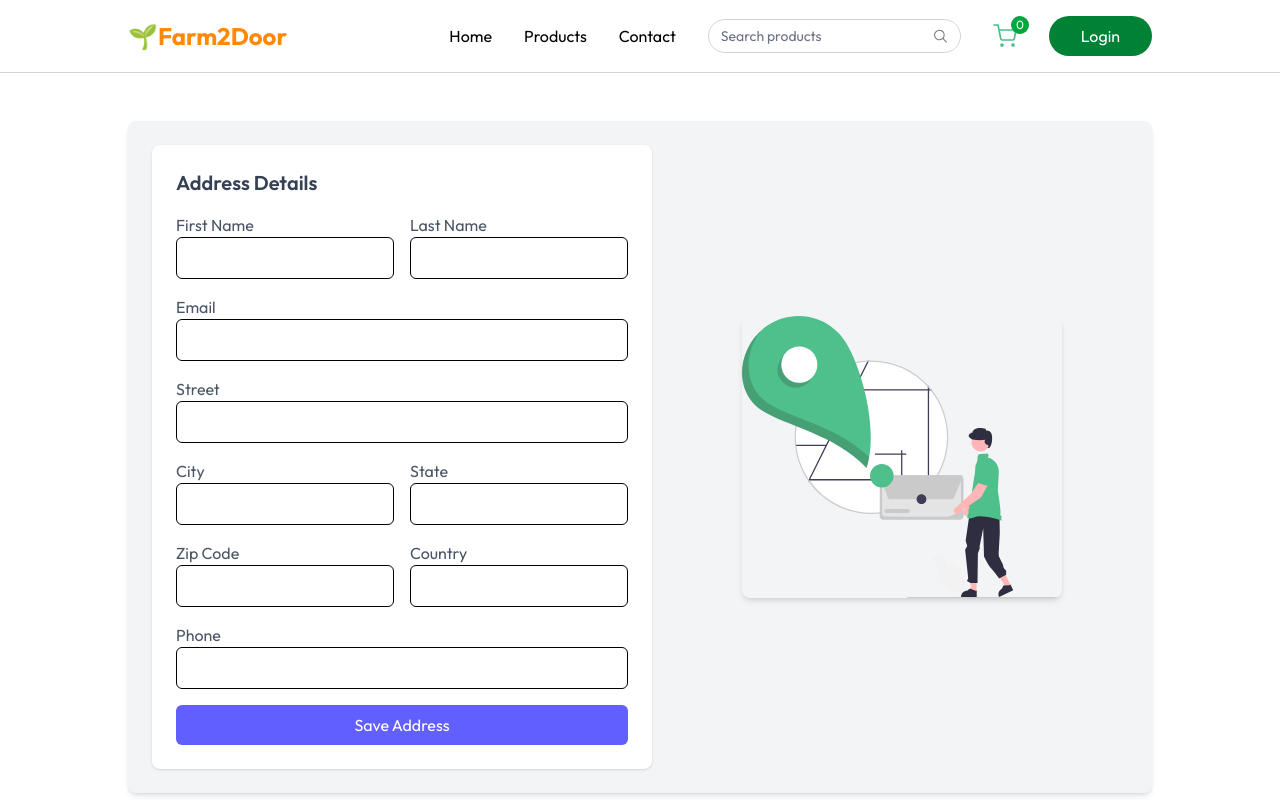
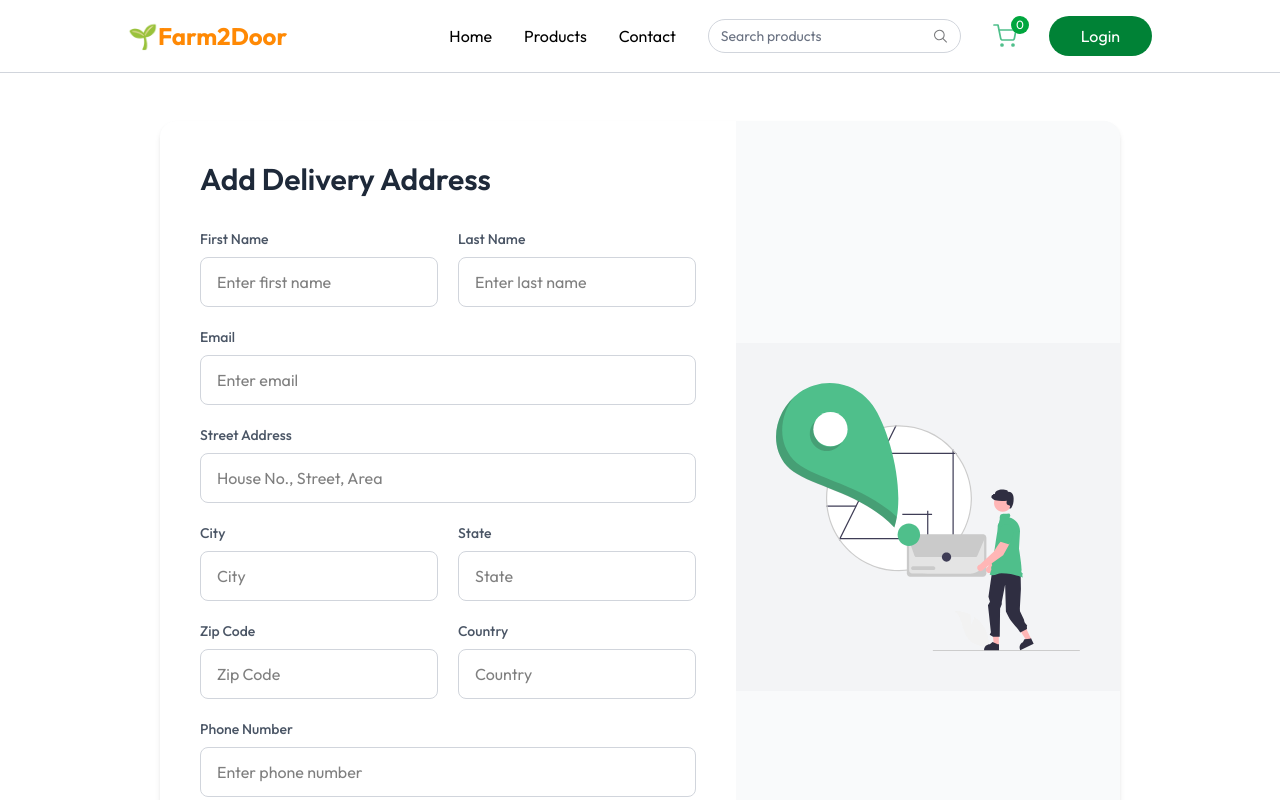
Before and after one commit to prakashverma-dev/Farm2Door, a React (Vite) app in the folder client/: page /add-address in a window 1280 px wide. Shown: the top 800 px of the page. Built offline with nearby package versions, Linux system fonts and the light colour scheme; no server answers.

Commit message:
address page fixed bug

```diff
--- a/client/src/components/Hero.jsx
+++ b/client/src/components/Hero.jsx
@@ -18,14 +18,15 @@ function Hero() {
             </h1>
             <div className="flex items-center mt-6 font-medium gap-6">
 
-                <Link to={"/products"} className="flex group items-center gap-2 px-7 rounded text-white py-3 bg-primary cursor-pointer">
+                <Link to={"/products"} className="flex group items-center gap-2 px-7 rounded text-white py-3 bg-primary-txt
+                 cursor-pointer">
 
                 Shop Now
 
                 <img src={assets.white_arrow_icon} alt="" className="md:hidden transition group-focus:translate-x-1" />
 
                 </Link>
-                <Link to={"/products"} className=" hidden md:flex group items-center gap-2 px-7 rounded text-white py-3 bg-primary cursor-pointer">
+                <Link to={"/products"} className=" hidden md:flex group items-center gap-2 px-7 rounded text-white py-3 bg-primary-txt cursor-pointer">
 
                 Explore Deals
 
--- a/client/src/components/NavBar.jsx
+++ b/client/src/components/NavBar.jsx
@@ -202,7 +202,7 @@ function NavBar() {
 
             setOpen(false);
             setShowUserLogin(true);
-            }} className="cursor-pointer px-6 py-2 mt-2 bg-indigo-500 hover:bg-indigo-600 transition text-white rounded-full text-sm">
+            }} className="cursor-pointer px-6 py-2 mt-2 bg-primary-btn hover:bg-primary-hover-btn transition text-white rounded-full text-sm">
           Login
         </button>)}
 
--- a/client/src/pages/AddAddress.jsx
+++ b/client/src/pages/AddAddress.jsx
@@ -1,152 +1,194 @@
 import { useState } from "react";
 import { assets } from "../assets/assets";
 
-function AddAddress(){
-
+function AddAddress() {
   const [address, setAddress] = useState({
     firstName: "",
     lastName: "",
     email: "",
-street:"",
-city:"",
-state:"",
-zip:"",
-country:"",
-phone :"",
+    street: "",
+    city: "",
+    state: "",
+    zipCode: "",
+    country: "",
+    phone: "",
   });
 
   const handleChange = (e) => {
-    setAddress({ ... formData, [e.target.name]: e.target.value });
+    setAddress({
+      ...address,
+      [e.target.name]: e.target.value,
+    });
   };
 
   const submitHanlder = async (e) => {
     e.preventDefault();
-    console.log("AddressData", address);
+    console.log("AddressData:", address);
   };
 
   return (
-    <div className="mt-12 flex flex-col md:flex-row gap-6 p-6 bg-gray-100 rounded-lg shadow-md">
-      {/* Left Side: Address Fields */}
-      <div className="flex-1 bg-white p-6 rounded-lg shadow">
-        <h2 className="text-xl font-semibold text-gray-700 mb-4">
-          Address Details
+    <div className="mt-8 md:mt-12 px-4 sm:px-6 lg:px-8 pb-16">
+      <div className="max-w-7xl mx-auto bg-gray-50 rounded-2xl shadow-md overflow-hidden">
+        <div className="flex flex-col-reverse lg:flex-row items-center">
+          {/* Left Section */}
+          <div className="w-full lg:w-3/5 bg-white p-6 md:p-8 lg:p-10">
+            <h2 className="text-2xl md:text-3xl font-semibold text-gray-800 mb-8">
+              Add Delivery Address
             </h2>
+
             <form
               onSubmit={submitHanlder}
-          className="grid grid-cols-1 md:grid-cols-2 gap-4"
+              className="grid grid-cols-1 md:grid-cols-2 gap-5"
             >
+              {/* First Name */}
               <div>
-            <label className="block text-gray-600">First Name</label>
+                <label className="block text-sm font-medium text-gray-600 mb-2">
+                  First Name
+                </label>
                 <input
                   type="text"
                   name="firstName"
                   value={address.firstName}
                   onChange={handleChange}
-              className="w-full p-2 border rounded-md"
+                  placeholder="Enter first name"
+                  className="w-full rounded-lg border border-gray-300 px-4 py-3 outline-none focus:border-indigo-500"
                   required
                 />
               </div>
 
+              {/* Last Name */}
               <div>
-            <label className="block text-gray-600">Last Name</label>
+                <label className="block text-sm font-medium text-gray-600 mb-2">
+                  Last Name
+                </label>
                 <input
                   type="text"
                   name="lastName"
                   value={address.lastName}
                   onChange={handleChange}
-              className="w-full p-2 border rounded-md"
+                  placeholder="Enter last name"
+                  className="w-full rounded-lg border border-gray-300 px-4 py-3 outline-none focus:border-indigo-500"
                   required
                 />
               </div>
 
-          <div className="col-span-2">
-            <label className="block text-gray-600">Email</label>
+              {/* Email */}
+              <div className="md:col-span-2">
+                <label className="block text-sm font-medium text-gray-600 mb-2">
+                  Email
+                </label>
                 <input
                   type="email"
                   name="email"
                   value={address.email}
                   onChange={handleChange}
-              className="w-full p-2 border rounded-md"
+                  placeholder="Enter email"
+                  className="w-full rounded-lg border border-gray-300 px-4 py-3 outline-none focus:border-indigo-500"
                   required
                 />
               </div>
 
-          <div className="col-span-2">
-            <label className="block text-gray-600">Street</label>
+              {/* Street */}
+              <div className="md:col-span-2">
+                <label className="block text-sm font-medium text-gray-600 mb-2">
+                  Street Address
+                </label>
                 <input
                   type="text"
                   name="street"
                   value={address.street}
                   onChange={handleChange}
-              className="w-full p-2 border rounded-md"
+                  placeholder="House No., Street, Area"
+                  className="w-full rounded-lg border border-gray-300 px-4 py-3 outline-none focus:border-indigo-500"
                   required
                 />
               </div>
 
+              {/* City */}
               <div>
-            <label className="block text-gray-600">City</label>
+                <label className="block text-sm font-medium text-gray-600 mb-2">
+                  City
+                </label>
                 <input
                   type="text"
                   name="city"
                   value={address.city}
                   onChange={handleChange}
-              className="w-full p-2 border rounded-md"
+                  placeholder="City"
+                  className="w-full rounded-lg border border-gray-300 px-4 py-3 outline-none focus:border-indigo-500"
                   required
                 />
               </div>
 
+              {/* State */}
               <div>
-            <label className="block text-gray-600">State</label>
+                <label className="block text-sm font-medium text-gray-600 mb-2">
+                  State
+                </label>
                 <input
                   type="text"
                   name="state"
                   value={address.state}
                   onChange={handleChange}
-              className="w-full p-2 border rounded-md"
+                  placeholder="State"
+                  className="w-full rounded-lg border border-gray-300 px-4 py-3 outline-none focus:border-indigo-500"
                   required
                 />
               </div>
 
+              {/* Zip Code */}
               <div>
-            <label className="block text-gray-600">Zip Code</label>
+                <label className="block text-sm font-medium text-gray-600 mb-2">
+                  Zip Code
+                </label>
                 <input
                   type="number"
                   name="zipCode"
                   value={address.zipCode}
                   onChange={handleChange}
-              className="w-full p-2 border rounded-md"
+                  placeholder="Zip Code"
+                  className="w-full rounded-lg border border-gray-300 px-4 py-3 outline-none focus:border-indigo-500"
                   required
                 />
               </div>
 
+              {/* Country */}
               <div>
-            <label className="block text-gray-600">Country</label>
+                <label className="block text-sm font-medium text-gray-600 mb-2">
+                  Country
+                </label>
                 <input
                   type="text"
                   name="country"
                   value={address.country}
                   onChange={handleChange}
-              className="w-full p-2 border rounded-md"
+                  placeholder="Country"
+                  className="w-full rounded-lg border border-gray-300 px-4 py-3 outline-none focus:border-indigo-500"
                   required
                 />
               </div>
 
-          <div className="col-span-2">
-            <label className="block text-gray-600">Phone</label>
+              {/* Phone */}
+              <div className="md:col-span-2">
+                <label className="block text-sm font-medium text-gray-600 mb-2">
+                  Phone Number
+                </label>
                 <input
-              type="number"
+                  type="tel"
                   name="phone"
                   value={address.phone}
                   onChange={handleChange}
-              className="w-full p-2 border rounded-md"
+                  placeholder="Enter phone number"
+                  className="w-full rounded-lg border border-gray-300 px-4 py-3 outline-none focus:border-indigo-500"
                   required
                 />
               </div>
 
-          <div className="col-span-2">
+              {/* Button */}
+              <div className="md:col-span-2 pt-2">
                 <button
                   type="submit"
-              className="w-full bg-indigo-500 hover:bg-indigo-600 text-white py-2 rounded-md"
+                  className="w-full md:w-auto bg-primary-btn hover:bg-primary-hover-btn transition text-white font-medium px-8 py-3 rounded-lg"
                 >
                   Save Address
                 </button>
@@ -154,16 +196,18 @@ const submitHanlder = async (e) => {
             </form>
           </div>
 
-      {/* Right Side: Image */}
-      <div className="flex-1 flex items-center justify-center">
+          {/* Right Section */}
+          <div className="w-full lg:w-2/5 flex justify-center items-center bg-gray-100 p-8 md:p-10">
             <img
               src={assets.add_address_iamge}
               alt="Address Illustration"
-          className="w-full max-w-xs rounded-lg shadow-md"
+              className="w-full max-w-xs sm:max-w-sm md:max-w-md lg:max-w-sm object-contain"
             />
           </div>
         </div>
+      </div>
+    </div>
   );
-};
+}
 
 export default AddAddress;
```
Also changed, not shown: client/src/pages/Cart.jsx (+8 -7 lines). Lines whose indentation alone changed are shown as unchanged.
